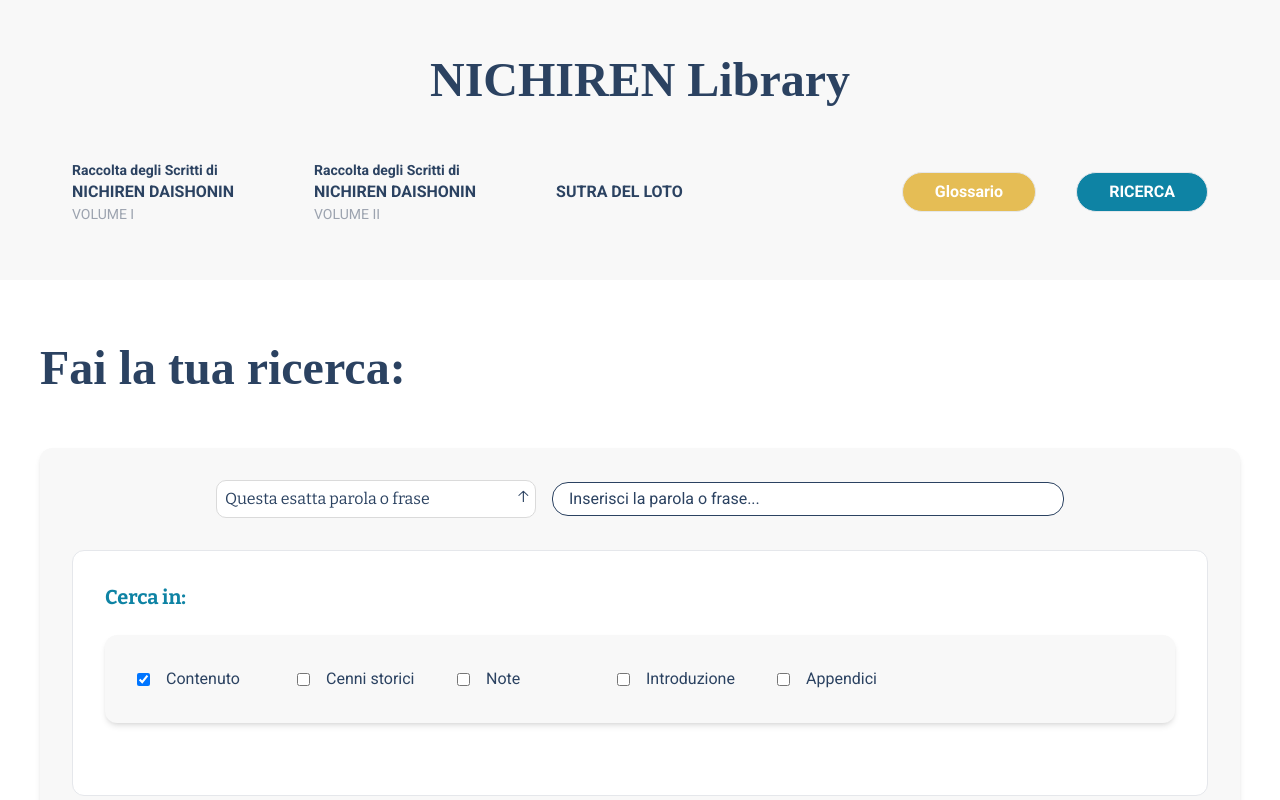
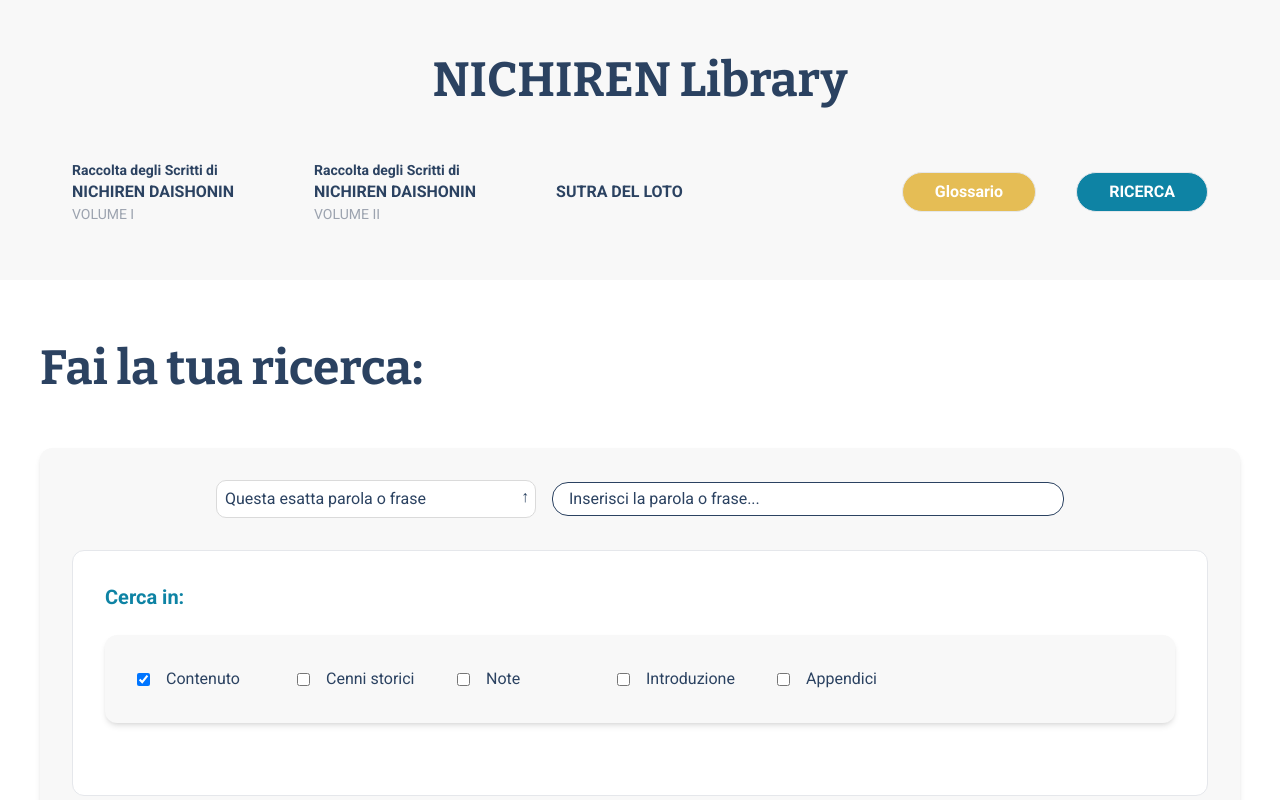
Before and after one commit to upalatucci/biblioteca-nextjs, a Next.js app: page /ricerca-avanzata in a window 1280 px wide. Shown: the top 800 px of the page. Built offline with nearby package versions, Linux system fonts and the light colour scheme.

Commit message:
fonts change

```diff
--- a/components/AdvancedSearch/AdvancedSearch.tsx
+++ b/components/AdvancedSearch/AdvancedSearch.tsx
@@ -114,7 +114,7 @@ const AdvancedSearch: FC<AdvancedSearchType> = ({ loading }) => {
             </div>
 
             <div className="bg-white border rounded-xl px-8 pt-4 pb-8">
-              <h3 className="text-lg md:text-xl font-serif text-primary font-bold mt-4 mb-6">
+              <h3 className="text-lg md:text-xl text-primary font-bold mt-4 mb-6">
                 Cerca in:
               </h3>
               <div className="bg-defaultBg shadow-md rounded-xl px-8 py-8 mb-10">
--- a/components/BookDescription.tsx
+++ b/components/BookDescription.tsx
@@ -20,7 +20,7 @@ const BookDescription: React.FC<BookDescriptionProps> = ({
   title,
   subtitle,
 }) => (
-  <section className="w-full font-serif bg-white rounded-xl shadow-md p-20 mb-20">
+  <section className="w-full bg-white rounded-xl shadow-md p-10 md:p-20 mb-20">
     <div className="mx-auto max-w-6xl pb-10">
       <h2 className="text-3xl font-bold">{title}</h2>
       <p className="text-gray-400">{subtitle}</p>
--- a/components/GoshoList/GoshoList.tsx
+++ b/components/GoshoList/GoshoList.tsx
@@ -41,7 +41,7 @@ const GoshoList: React.FC<GoshoListProps> = ({ jsonData }) => {
   return (
     <section className="pb-10 p-10 md:p-20" id="gosho-list">
       <div className="container py-8 min-h-[50vh] mx-auto max-w-6xl">
-        <h2 className="text-4xl md:text-3xl text-primary font-bold mb-8 font-serif ">
+        <h2 className="text-4xl md:text-3xl text-primary font-bold mb-8">
           Scritti
         </h2>
         <form className="flex items-stretch flex-col lg:flex-row lg:items-center justify-between flex-wrap gap-4 pb-4">
--- a/components/GoshoList/GoshoListSkeleton.tsx
+++ b/components/GoshoList/GoshoListSkeleton.tsx
@@ -3,7 +3,7 @@ import * as React from "react";
 const GoshoListSkeleton: React.FC = () => (
   <section className="bg-defaultBg" id="gosho-list">
     <div className="container mx-auto px-4 py-8 min-h-[50vh]">
-      <h2 className="text-4xl md:text-3xl text-primary font-bold mb-8 font-serif ">
+      <h2 className="text-4xl md:text-3xl text-primary font-bold mb-8">
         Scritti
       </h2>
       <div className="pb-2 flex items-center justify-between flex-wrap">
--- a/components/GoshoList/GoshoListTable.tsx
+++ b/components/GoshoList/GoshoListTable.tsx
@@ -23,7 +23,7 @@ const GoshoListTable: React.FC<GoshoListTableType> = ({
 
   return (
     <>
-      <table className="mt-4 text-xl w-full table-auto bg-white rounded-xl font-serif border-collapse">
+      <table className="mt-4 text-xl w-full table-auto bg-white rounded-xl border-collapse">
         <thead className="text-left">
           <tr className="border-b-2 border-primary">
             <GoshoTableSortButton
--- a/components/PostMenu.tsx
+++ b/components/PostMenu.tsx
@@ -59,7 +59,7 @@ const PostMenu: React.FC<PostMenuProps> = ({
   }, [currentPostTitle]);
 
   return (
-    <div className="post-menu w-full print:hidden font-serif">
+    <div className="post-menu w-full print:hidden">
       {openShareModal && (
         <ShareModal
           title={currentPostTitle}
@@ -83,7 +83,7 @@ const PostMenu: React.FC<PostMenuProps> = ({
           </li>
 
           {(withBackgrounds || withNotes) && (
-          <span className="border-l-2 border-gray-300 h-4 w-2"></span>
+            <span className="border-l-2 border-gray-300 h-4 w-2"></span>
           )}
 
           {withBackgrounds && (
--- a/components/Results/ResultsHeader.tsx
+++ b/components/Results/ResultsHeader.tsx
@@ -103,7 +103,7 @@ const ResultsHeader: React.FC<ResultsHeaderProps> = ({ data, loading }) => {
       {router.query.book === MAP_POST_TYPE_TO_BOOK_URL[PostType.RSND] &&
         /ricerca-avanzata/.test(router.asPath) && (
           <>
-            <h3 className="text-lg font-serif md:text-xl text-primary font-bold mt-4 mb-6">
+            <h3 className="text-lg md:text-xl text-primary font-bold mt-4 mb-6">
               Filtra i risultati:
             </h3>
 
--- a/components/SearchInput.tsx
+++ b/components/SearchInput.tsx
@@ -20,7 +20,7 @@ const SearchInput: FC<SearchInputProps> = ({
   <input
     type="search"
     className={classNames(
-      "border border-secondary font-serif w-full max-w-lg px-4 py-1 rounded-2xl placeholder:text-secondary placeholder:font-sans",
+      "border border-secondary w-full max-w-lg px-4 py-1 rounded-2xl placeholder:text-secondary placeholder:font-sans",
       className
     )}
     placeholder={placeholder || "Inserisci la parola o frase..."}
--- a/components/Select.tsx
+++ b/components/Select.tsx
@@ -22,7 +22,7 @@ const Option: React.FC<OptionProps> = ({
   option,
   onOptionClick,
   handleKeyDown,
-  selected
+  selected,
 }) => {
   const _onOptionClick = React.useCallback(
     (e) => {
@@ -52,7 +52,7 @@ const Select: React.FC<SelectProps> = ({
   name,
   options,
   className,
-  placeholder
+  placeholder,
 }) => {
   const [isOpen, setOpen] = React.useState(false);
 
@@ -116,7 +116,7 @@ const Select: React.FC<SelectProps> = ({
   const otherOptions = options.filter((option) => option !== value);
 
   return (
-    <div className={classNames("select-wrapper font-serif", className)}>
+    <div className={classNames("select-wrapper", className)}>
       {isOpen && (
         <div className="select-background" onClick={() => setOpen(false)}></div>
       )}
--- a/pages/rsnd/[slug].tsx
+++ b/pages/rsnd/[slug].tsx
@@ -49,7 +49,7 @@ export default function PostPage({ post }) {
             <div className="bg-white rounded-xl shadow-md print:rounded-none print:shadow-none">
               <div className="p-20 container mx-auto max-w-[1400px] print:py-0">
                 <h2
-                  className="text-2xl md:text-3xl container text-secondary font-serif font-bold"
+                  className="text-2xl md:text-3xl container text-secondary font-bold"
                   dangerouslySetInnerHTML={{
                     __html: `${highlightedPost?.acf?.acf_numero} ${highlightedPost.title.rendered}`,
                   }}
@@ -84,7 +84,7 @@ export default function PostPage({ post }) {
                 <div className="container mx-auto max-w-[1000px] p-20">
                   {highlightedPost?.acf?.acf_cenni_storici && (
                     <div id="cenni_storici">
-                    <h3 className="font-serif text-xl md:text-3xl text-primary font-bold mt-4 mb-6">
+                      <h3 className="text-xl md:text-3xl text-primary font-bold mt-4 mb-6">
                         Cenni Storici
                       </h3>
                       <div
@@ -99,7 +99,7 @@ export default function PostPage({ post }) {
 
                   {highlightedPost?.acf?.acf_note && (
                     <div id="note">
-                    <h3 className="font-serift text-xl md:text-3xl text-primary font-bold mt-4 mb-6">
+                      <h3 className="text-xl md:text-3xl text-primary font-bold mt-4 mb-6">
                         Note
                       </h3>
                       <div
--- a/pages/sutra-del-loto/[slug].tsx
+++ b/pages/sutra-del-loto/[slug].tsx
@@ -43,7 +43,7 @@ export default function PostPage({ post }) {
             <div className="bg-white rounded-xl shadow-md">
               <div className="py-20 px-8 md:px-20 container mx-auto max-w-[1400px]">
                 <h2
-                  className="text-2xl md:text-3xl container text-secondary font-serif font-bold"
+                  className="text-2xl md:text-3xl container text-secondary font-bold"
                   dangerouslySetInnerHTML={{
                     __html: `${highlightedPost?.acf?.acf_numero} ${highlightedPost.title.rendered}`,
                   }}
@@ -70,7 +70,7 @@ export default function PostPage({ post }) {
                 <div className="container mx-auto max-w-[1000px] p-20">
                   {highlightedPost?.acf?.acf_cenni_storici && (
                     <div id="cenni_storici">
-                    <h3 className="font-serif text-xl md:text-3xl text-primary font-bold mt-4 mb-6">
+                      <h3 className="text-xl md:text-3xl text-primary font-bold mt-4 mb-6">
                         Cenni Storici
                       </h3>
                       <div
@@ -85,7 +85,7 @@ export default function PostPage({ post }) {
 
                   {highlightedPost?.acf?.acf_note && (
                     <div id="note">
-                    <h3 className="font-serift text-xl md:text-3xl text-primary font-bold mt-4 mb-6">
+                      <h3 className="text-xl md:text-3xl text-primary font-bold mt-4 mb-6">
                         Note
                       </h3>
                       <div
--- a/styles/globals.scss
+++ b/styles/globals.scss
@@ -11,14 +11,14 @@ html,
 body {
   padding: 0;
   margin: 0;
-  font-family: "Playfair Display", serif;
+  font-family: "Bitter", serif;
   --color-text: #2b4261;
   --primary-color: #00a2c3;
   --secondary-color: #2b4261;
   --background: #f8f8f8;
   --color-gray: #dadada;
-  --primary-font: "Playfair Display", serif;
-  --secondary-font: "Bitter", sans-serif;
+  --primary-font: "Bitter", serif;
+  --secondary-font: "Roboto", sans-serif;
   --border-radius-sm: 10px;
   --border-radius-md: 25px;
   --border-radius-lg: 50px;
```
Lines whose indentation alone changed are shown as unchanged.
